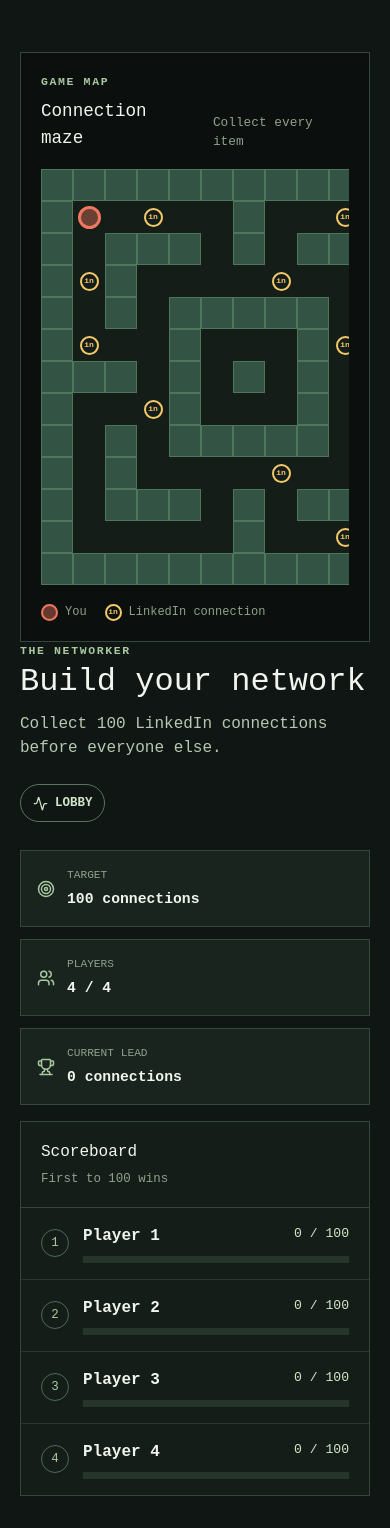
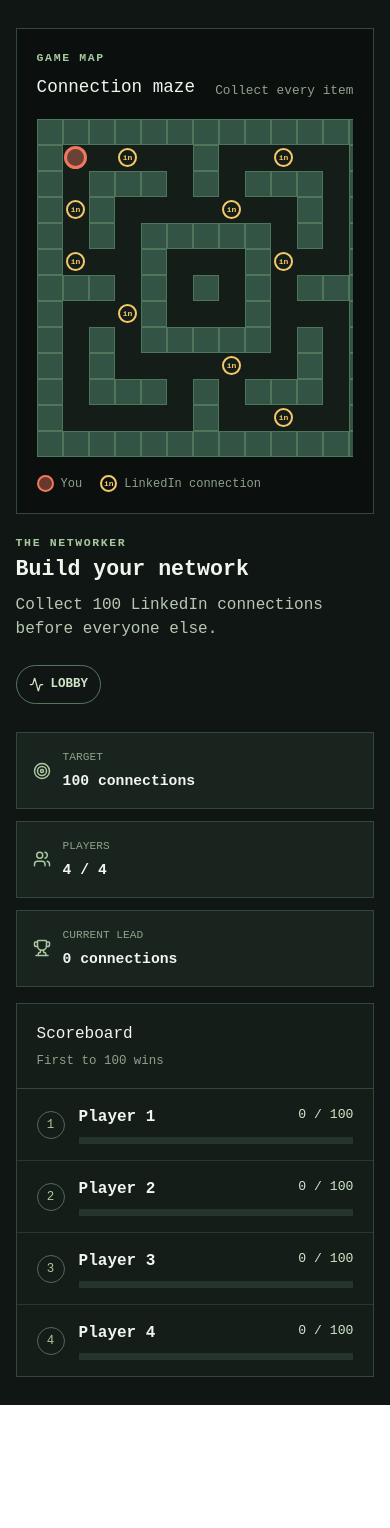
Before and after one commit to NarsU-Githbb/networker, a React (Vite) app in the folder client/: page /game in a window 390 px wide. After the commit the page ends 1405 px from the top, so only its background shows below. Built offline with nearby package versions, Linux system fonts and the light colour scheme; no server answers.

Commit message:
Add ui for the winner and adjust maze ui

```diff
--- a/client/src/components/networker/NetworkerMaze.tsx
+++ b/client/src/components/networker/NetworkerMaze.tsx
@@ -26,9 +26,9 @@ export function NetworkerMaze() {
       <div
         className="networker-maze"
         style={{
-          // Temporary visual tile size. The engine may later calculate this
-          // from the viewport and use it to convert row/col into pixels.
-          gridTemplateColumns: `repeat(${NETWORKER_MAP[0].length}, 32px)`,
+          // The CSS variable scales the map for the viewport. Person 3 can
+          // later share this tile size with the movement/rendering engine.
+          gridTemplateColumns: `repeat(${NETWORKER_MAP[0].length}, var(--networker-maze-tile-size))`,
         }}
       >
         {NETWORKER_MAP.flatMap((mapRow, row) =>
--- a/client/src/index.css
+++ b/client/src/index.css
@@ -1,7 +1,7 @@
-@import "tailwindcss";
-@import "tw-animate-css";
-@import "shadcn/tailwind.css";
-@import "@fontsource-variable/jetbrains-mono";
+@import 'tailwindcss';
+@import 'tw-animate-css';
+@import 'shadcn/tailwind.css';
+@import '@fontsource-variable/jetbrains-mono';
 
 @custom-variant dark (&:is(.dark *));
 
@@ -131,14 +131,36 @@
 
 .networker-page {
 	min-height: 100vh;
-  padding: 32px 20px;
+	padding: 28px 2vw;
 	background: #101614;
 	color: #f1f5ed;
+}
+
+.networker-game-layout {
+	display: grid;
+	grid-template-columns: minmax(0, 1.2fr) minmax(300px, 0.8fr);
+	align-items: stretch;
+	gap: 20px;
+	width: min(92vw, 1400px);
+	min-height: calc(100vh - 56px);
+	margin: 0 auto;
+}
+
+.networker-sidebar {
+	display: flex;
+	min-width: 0;
 }
 
 .networker-hud-shell {
 	width: min(100%, 920px);
 	margin: 0 auto;
+}
+
+.networker-sidebar .networker-hud-shell {
+	display: flex;
+	flex-direction: column;
+	min-height: 100%;
+	width: 100%;
 }
 
 .networker-hud-heading {
@@ -160,9 +182,11 @@
 
 .networker-hud-heading h1 {
 	margin: 0;
-  font-size: clamp(2rem, 5vw, 4rem);
+	font-size: clamp(1.35rem, 2.2vw, 2.4rem);
+	font-weight: 800;
 	letter-spacing: 0;
 	line-height: 0.95;
+	white-space: nowrap;
 }
 
 .networker-hud-message {
@@ -338,6 +362,15 @@
 	background: #0b100e;
 }
 
+.networker-game-layout .networker-maze-section {
+	min-width: 0;
+	width: 100%;
+	margin: 0;
+	min-height: 100%;
+	box-sizing: border-box;
+	overflow: hidden;
+}
+
 .networker-maze-heading {
 	display: flex;
 	align-items: flex-end;
@@ -357,18 +390,19 @@
 }
 
 .networker-maze {
+	--networker-maze-tile-size: clamp(26px, 2.5vw, 40px);
 	display: grid;
 	width: max-content;
 	max-width: 100%;
 	margin: 0 auto;
-  overflow: auto;
+	overflow: hidden;
 }
 
 .networker-maze-tile {
 	display: grid;
 	place-items: center;
-  width: 32px;
-  height: 32px;
+	width: var(--networker-maze-tile-size);
+	height: var(--networker-maze-tile-size);
 }
 
 .networker-maze-wall {
@@ -429,7 +463,36 @@
 	border-width: 2px;
 }
 
+.networker-overlay {
+	position: fixed;
+	inset: 0;
+	z-index: 10;
+	display: grid;
+	place-content: center;
+	justify-items: center;
+	gap: 10px;
+	padding: 24px;
+	background: rgb(16 22 20 / 82%);
+	color: #f1f5ed;
+	text-align: center;
+}
+
+.networker-overlay h2 {
+	margin: 0;
+	font-size: clamp(1.8rem, 4vw, 3rem);
+}
+
+.networker-overlay p {
+	margin: 0;
+	color: #c3d4bd;
+}
+
 @media (max-width: 640px) {
+	.networker-game-layout {
+		grid-template-columns: 1fr;
+		min-height: 0;
+	}
+
 	.networker-hud-heading {
 		flex-direction: column;
 	}
```
Also changed, not shown: client/src/lib/networker-game.ts (+7 -2 lines). Lines whose indentation alone changed are shown as unchanged.
